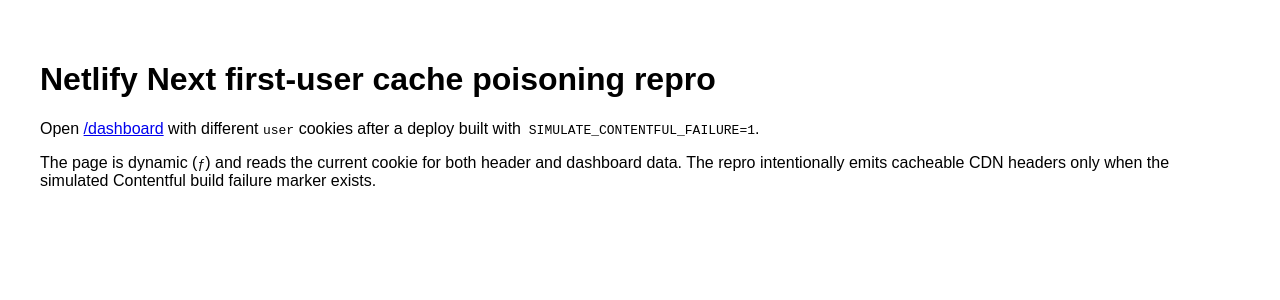
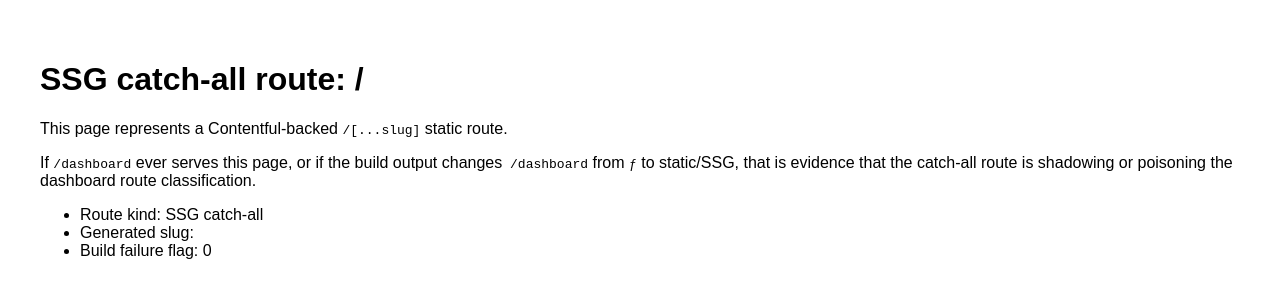
Before and after one commit to dunfe/netlify-next-first-user-cache-repro, a Next.js app: page / in a window 1280 px wide. Shown: the top 300 px of the page. Built offline with nearby package versions, Linux system fonts and the light colour scheme.

Commit message:
Add SSG catch-all route to repro

```diff
--- /dev/null
+++ b/app/[...slug]/page.tsx
@@ -0,0 +1,36 @@
+export const dynamic = 'force-static'
+export const dynamicParams = true
+
+export async function generateStaticParams() {
+  // Catch-all SSG route to mimic production setups where Contentful pages are rendered from /[...slug].
+  // Intentionally includes ['dashboard'] as a "shadow" CMS slug candidate so we can test whether
+  // the Netlify/Next runtime ever lets this static catch-all influence the concrete /dashboard route.
+  return [
+    { slug: ['dashboard'] },
+    { slug: ['contentful', 'hello'] },
+    { slug: ['marketing', 'landing'] },
+  ]
+}
+
+export default async function CatchAllPage({ params }: { params: { slug: string[] } }) {
+  const slug = params.slug.join('/')
+
+  return (
+    <main style={{ fontFamily: 'sans-serif', padding: 32 }}>
+      <h1>SSG catch-all route: /{slug}</h1>
+      <p>
+        This page represents a Contentful-backed <code>/[...slug]</code> static route.
+      </p>
+      <p>
+        If <code>/dashboard</code> ever serves this page, or if the build output changes
+        <code> /dashboard</code> from <code>ƒ</code> to static/SSG, that is evidence that the
+        catch-all route is shadowing or poisoning the dashboard route classification.
+      </p>
+      <ul>
+        <li>Route kind: SSG catch-all</li>
+        <li>Generated slug: {slug}</li>
+        <li>Build failure flag: {process.env.SIMULATE_CONTENTFUL_FAILURE || '0'}</li>
+      </ul>
+    </main>
+  )
+}
```
Also changed, not shown: 1 other file (tests, documents, lock files or other folders).
